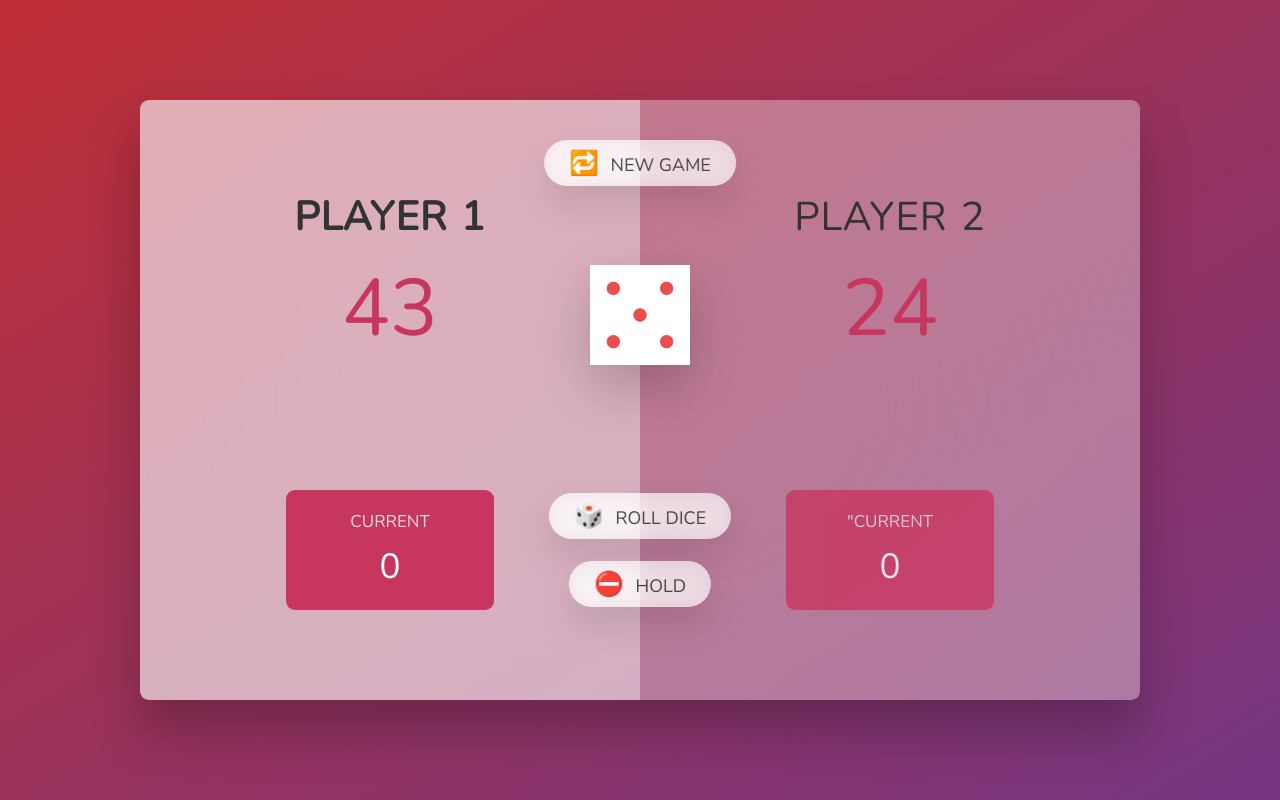
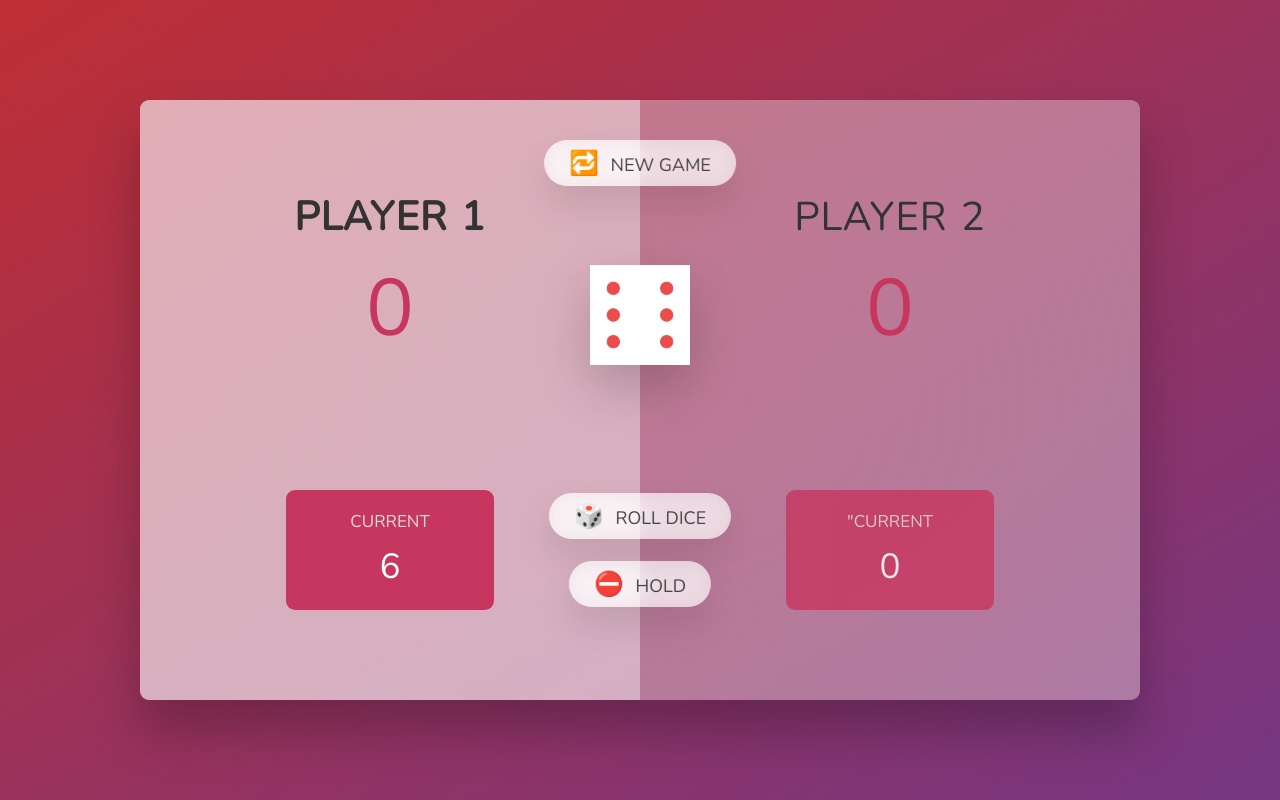
Before and after one commit to BarboraDo/Pig-Game, a plain HTML site: page index.html in a window 1280 px wide. Both pictures are taken after a click on the button "🎲 ROLL DICE". Drawn offline with nearby package versions, Linux system fonts and the light colour scheme.

Commit message:
rolling dice functionality

```diff
--- a/index.html
+++ b/index.html
@@ -26,11 +26,7 @@
         </div>
       </section>
 
-      <img
-        src="./resources/images/dice-5.png"
-        alt="Playing dice"
-        class="dice"
-      />
+      <img src="./dice-5.png" alt="Playing dice" class="dice" />
       <button class="btn btn--new">🔁 New Game</button>
       <button class="btn btn--roll">🎲 Roll Dice</button>
       <button class="btn btn--hold">⛔️ Hold</button>
--- a/script.js
+++ b/script.js
@@ -1 +1,39 @@
 'use strict';
+
+//Selecting elements
+const score0El = document.querySelector('#score--0');
+const score1El = document.getElementById('score--1');
+const current0El = document.getElementById('current--0');
+const current1El = document.getElementById('current--1');
+const diceEl = document.querySelector('.dice');
+const btnNew = document.querySelector('.btn--new');
+const btnRoll = document.querySelector('.btn--roll');
+const btnHold = document.querySelector('.btn--hold');
+
+//Starting consitions
+score0El.textContent = 0;
+score1El.textContent = 0;
+diceEl.classList.add('hidden');
+
+let currentScore = 0;
+
+//Rolling dice functionality
+btnRoll.addEventListener('click', function () {
+  //1. Generating a random dice roll
+  const dice = Math.trunc(Math.random() * 6) + 1;
+  console.log(dice);
+
+  //2. Display the dice
+
+  diceEl.classList.remove('hidden');
+  diceEl.src = `dice-${dice}.png`;
+
+  //3. Check for rolled 1
+  if (dice !== 1) {
+    //Add dice to the current score
+    currentScore += dice;
+    current0El.textContent = currentScore; //change later
+  } else {
+    //Switch to the next player
+  }
+});
--- a/style.css
+++ b/style.css
@@ -165,3 +165,7 @@ main {
   font-weight: 700;
   color: #c7365f;
 }
+
+.hidden {
+  display: none;
+}
```
Also changed, not shown: dice-1.png (renamed from resources/images/dice-1.png), dice-2.png (renamed from resources/images/dice-2.png), dice-3.png (renamed from resources/images/dice-3.png), dice-4.png (renamed from resources/images/dice-4.png), dice-5.png (renamed from resources/images/dice-5.png), dice-6.png (renamed from resources/images/dice-6.png), resources/pig-game-flowchart.png (added).
